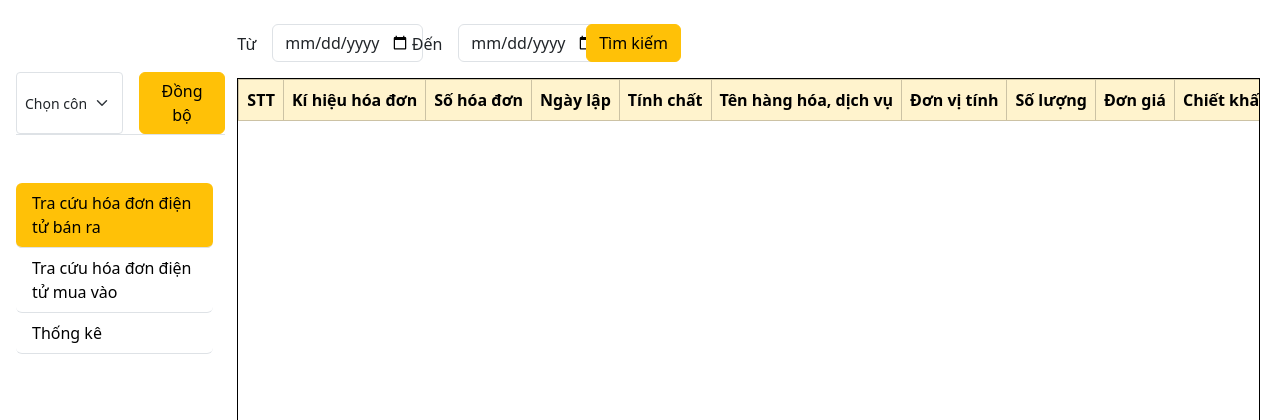
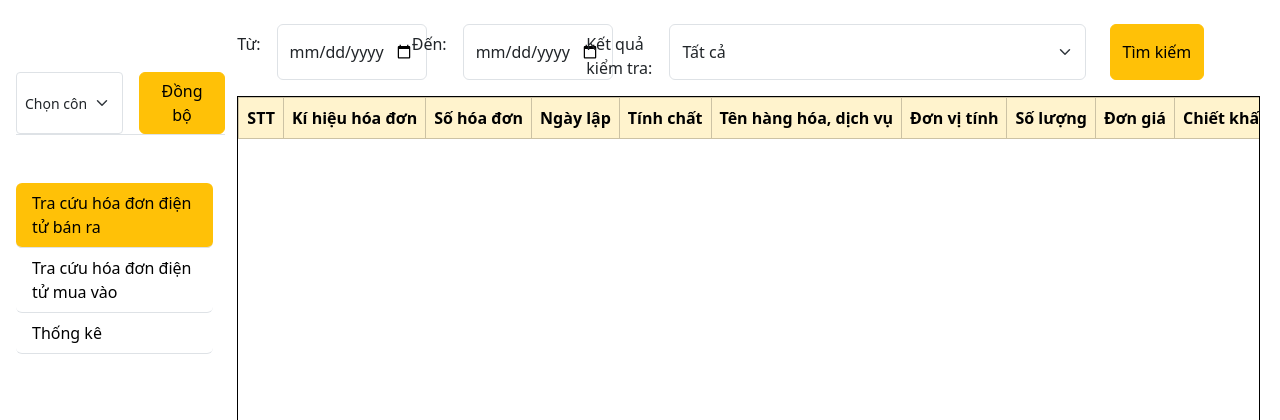
Before and after one commit to anhtuanhoanghuy/Tax_Management, a PHP site: page /index.html in a window 1280 px wide. Shown: the part 100-520 px from the top of the page. Run offline with PHP 8.4, Linux system fonts and the light colour scheme; lists and menus that the app fills with data are empty.

Commit message:
them dropdown

```diff
--- a/index.html
+++ b/index.html
@@ -82,16 +82,27 @@
         <main class="col-10">
           <div class="row">
             <div class=" d-flex col-2 mb-3">
-             <p class="align-item-end justify-content-end mb-0 pt-2" >Từ</p>
+              <span class="align-item-end pt-2 mb-0" style=" vertical-align: text-bottom;">Từ:</span>
+
               <input type="date" class="form-control ms-3" id="startDate" name="startDate" placeholder="Ngày bắt đầu" aria-label="Starttime" aria-describedby="basic-addon1">
             </div>
 
             <div class=" col-2 mb-3 d-flex">
-              <span class="align-item-end pt-2 mb-0" style=" vertical-align: text-bottom;">Đến</span>
+              <span class="align-item-end pt-2 mb-0" style=" vertical-align: text-bottom;">Đến:</span>
               <input type="date" class="form-control ms-3" id="endDate" name="endDate" placeholder="Ngày kết thúc" aria-label="Starttime" aria-describedby="basic-addon1">
             </div>
+            <div class=" d-flex col-6 mb-3 dropdown">
+              <span class="align-item-end pt-2 mb-0 col-2" style=" vertical-align: text-bottom;">Kết quả kiểm tra:</span>
+              <select title="select" class="form-select" id="statusSelect" name="status">
+                <option value="">Tất cả</option>
+                <option value="active">Cục thuế đã nhận háo đơn có mã khởi tạo từ máy tính tiền</option>
+                <option value="expired">Hết hạn</option>
+                <option value="checked">Đã đăng kiểm</option>
+              </select>
+
+            </div>
+
             <div class=" col-2 mb-3 d-flex">
-
               <button class=" btn btn-warning" >Tìm kiếm</button>
             </div>
           </div>
```
Also changed, not shown: static/css/index.css (line endings or trailing spaces).
